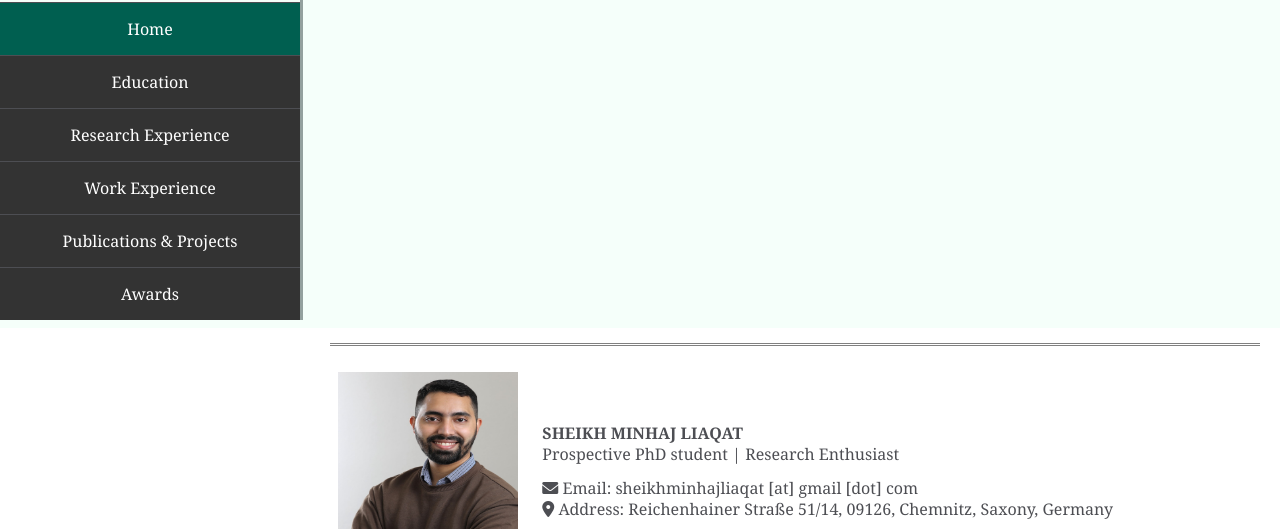
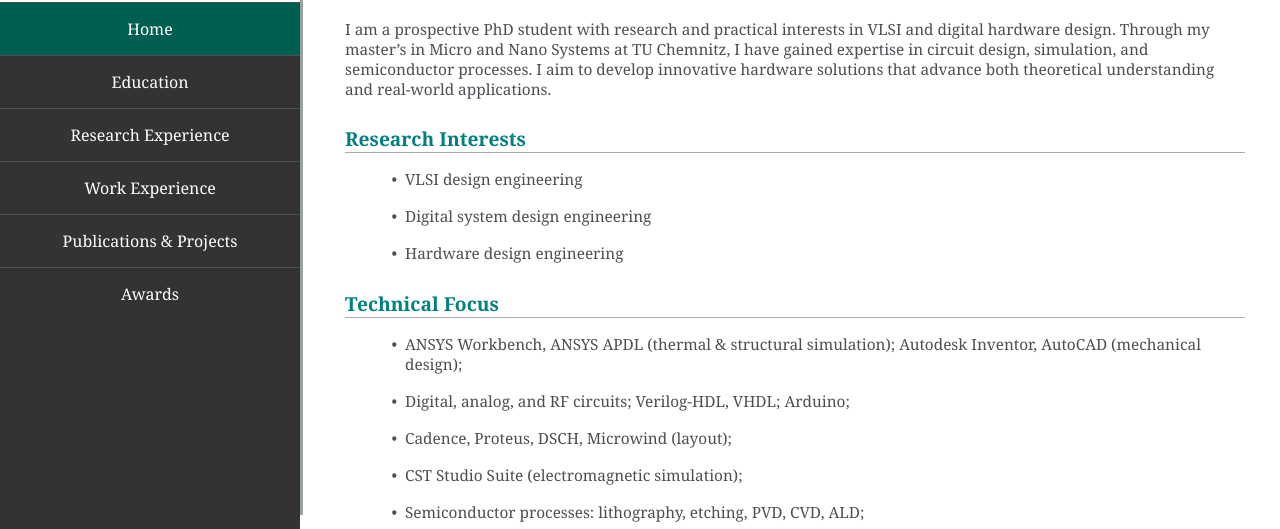
Before and after one commit to sheikhminhajliaqat/sheikhminhajliaqat.github.io, a plain HTML site: page index.html in a window 1280 px wide. Shown: the part 285-814 px from the top of the page. Drawn offline with Linux system fonts and the light colour scheme.

Commit message:
Update styles.css

```diff
--- a/styles.css
+++ b/styles.css
@@ -8,7 +8,7 @@
 }
 
 #navbar {
-  position: flex;
+  position: fixed;
   min-width: 290px;
   top: 0px;
   left: 0px;
```
